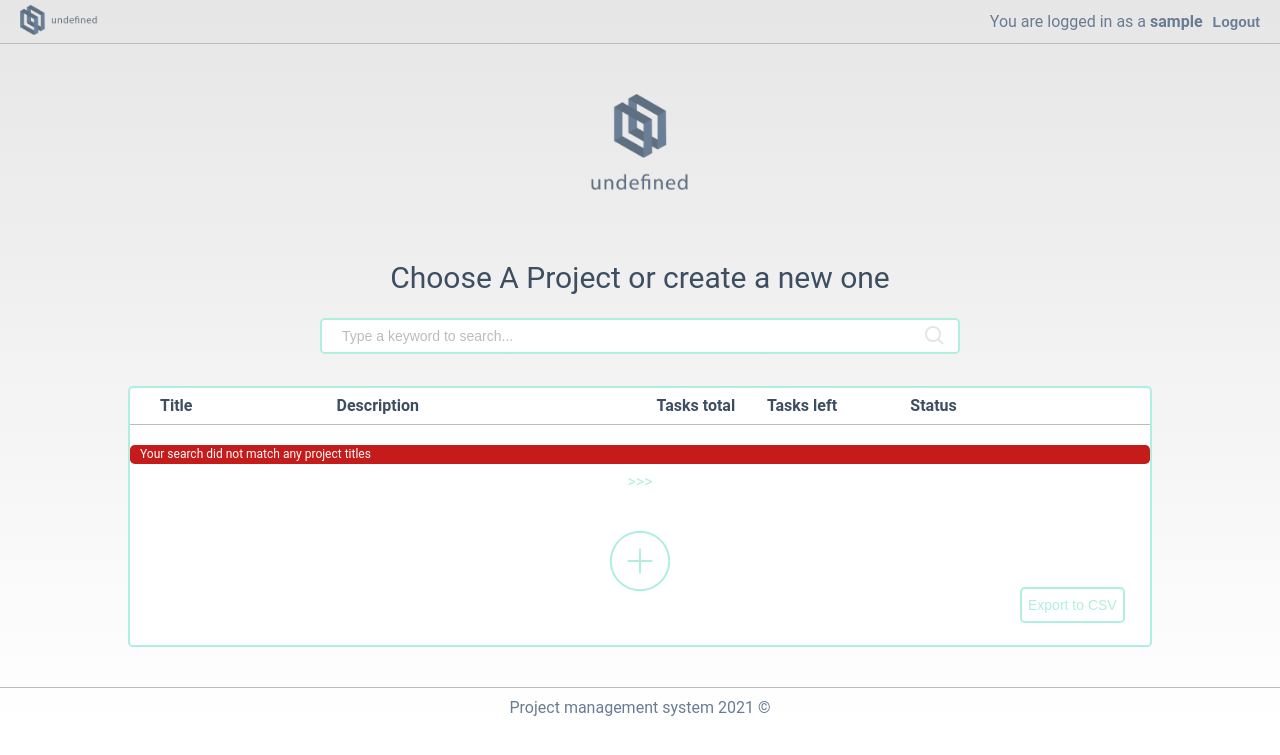
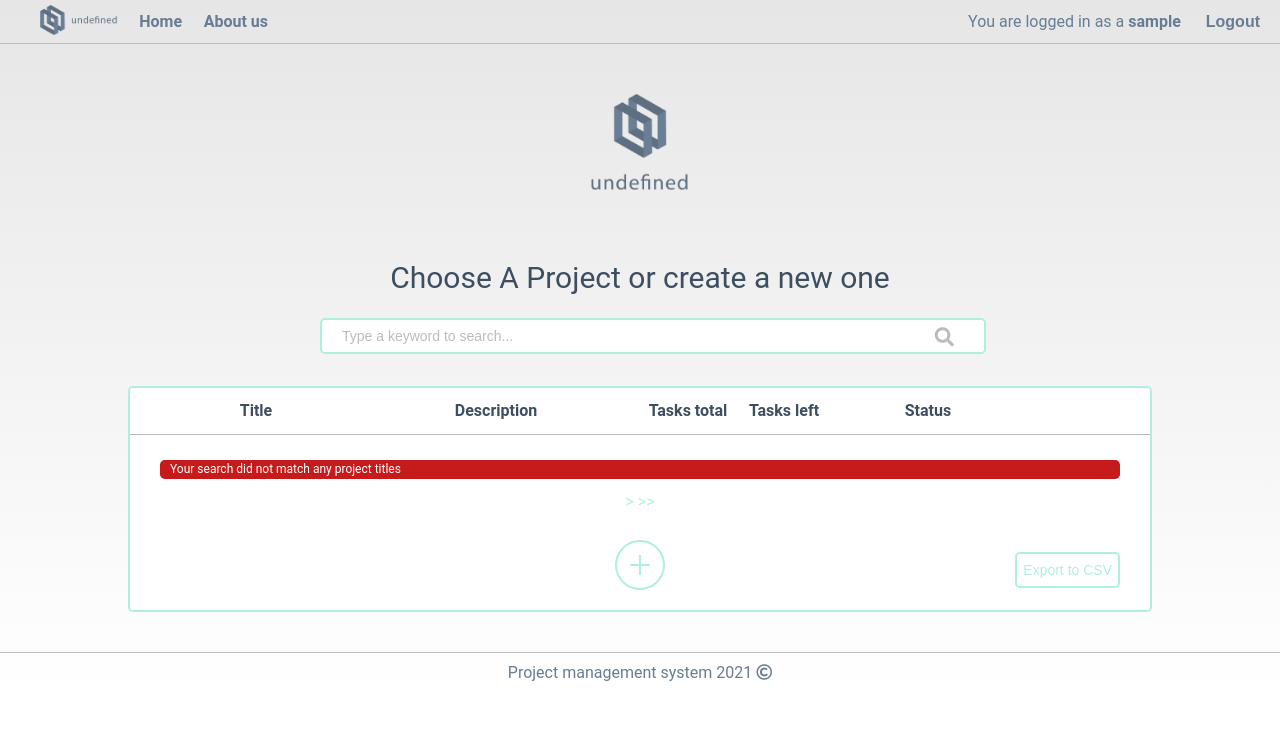
Before and after one commit to OsvaldasUlevicius/undefined, a PHP site: page /templates/projects/projectList.php in a window 1280 px wide. Shown: the top 755 px of the page. Run offline with PHP 8.4, Linux system fonts and the light colour scheme; the visitor is signed in with stand-in values (Sample User, id 1); data that the repository does not hold is empty.

Commit message:
add btn reset, add variables, add header footer templates, fix aligment, fix icons

```diff
--- /dev/null
+++ b/public/css/buttons.css
@@ -0,0 +1,42 @@
+
+/* reset buttons styles */
+.btn {
+    background: none;
+    border: none;
+}
+
+.btn:hover {
+    cursor: pointer;
+    transform: scale(1.05);
+}
+
+  /* add new project/task button */
+  .add-btn {
+    width: 50px;
+    height: 50px;
+    border: var(--border-primary);
+    border-radius: 50%;
+    position: relative;
+  }
+  .add-btn::before,
+  .add-btn::after {
+    content: '';
+    display: block;
+    background: var(--primary-color);
+    position: absolute;
+    top: 50%;
+    left: 50%;
+    transform: translate(-50%, -50%);
+  }
+
+  .add-btn::before {
+    width: 2px;
+    height: 20px;
+  }
+
+  .add-btn::after {
+    width: 20px;
+    height: 2px;
+  }
+
+  .icon{font-size: 1.2rem; color: var(--font-color-light);}
--- /dev/null
+++ b/public/css/nav-footer.css
@@ -0,0 +1,58 @@
+nav {
+    padding: 5px 20px;
+    width: 100%;
+    border-bottom: 1px solid #bcbcbc;
+    display: flex;
+    justify-content: space-between;
+    align-items: center;
+    color: #687c94;
+  }
+.other-links{
+  display: flex;
+  flex-direction: row;
+  color: #000;
+  width: 20%;
+  justify-content: space-between;
+  align-items: center;
+}
+
+.other-links li a{color: var(--font-color-normal); font-weight: bold;}
+.other-links li a:hover{cursor: pointer; color: var(--font-color-dark);}
+nav img{
+    padding-left: 20px;
+    height: 30px;
+}
+nav .nav-form{
+    display: flex;
+    align-items: center;
+}
+nav span {
+    font-weight: bold;
+    padding-right: 10px;
+  }
+
+nav #logout {
+    margin: 0;
+    border: none;
+    padding: 0 0 0 15px;
+    background: none;
+    font-weight: bold;
+    color: #687c94;
+    font-size: 16px;
+  }
+
+nav #logout:hover{
+    cursor: pointer;
+    color: #3D4E61;
+}
+
+footer{
+    margin-top: 20px;
+    border-top: 1px solid #bcbcbc;
+    width: 100%;
+    height: 40px;
+    display: flex;
+    align-items: center;
+    justify-content: center;
+    color: #687C94 ;
+}
--- a/public/css/reset.css
+++ b/public/css/reset.css
@@ -24,6 +24,7 @@ time, mark, audio, video {
 	font-size: 100%;
 	font: inherit;
 	vertical-align: baseline;
+	box-sizing: border-box;
 }
 /* HTML5 display-role reset for older browsers */
 article, aside, details, figcaption, figure,
--- a/public/css/style.css
+++ b/public/css/style.css
@@ -1,10 +1,13 @@
 @import "reset.css";
-*{box-sizing: border-box;}
+@import "nav-footer.css";
+@import "variables.css";
+@import "buttons.css";
+
 
 input { display: inline-block; }
 
 body {
-    background: linear-gradient(#e6e6e6, #ffffff);
+    background: var(--background);
     min-height: 100%;
     background-repeat: no-repeat;
     display: flex;
@@ -105,7 +108,7 @@ input {
 
 input:focus { outline: none; }
 
-::placeholder { color: #BCBCBC; }
+::placeholder { color: var(--font-color-light); }
 
 #signup,
 #login-submit,
@@ -234,197 +237,177 @@ select:-webkit-autofill:focus {
 
 /* projectlist */
 
-body.project-list{
+
+body.project-list {
   display: flex;
   flex-direction: column;
   align-items: center;
-    text-align: center;
-    justify-content: center;
-    -ms-overflow-style: none;  /* IE and Edge */
-    scrollbar-width: none;  /* Firefox */
 }
 
-body.project-list::-webkit-scrollbar {
+.logo-in-page {
+  margin: 50px 0;
+}
+
+h1 {
+  margin: 0;
+  color: var(--font-color-dark);
+}
+
+.container-table {
+  color: var(--font-color-dark);
+  width: 80%;
+  margin: 20px auto;
+  background-color: var(--white);
+  border: var(--border-primary);
+  border-radius: var(--border-radius);
+  display: flex;
+  flex-direction: column;
+  align-items: center;
+  position: relative;
+}
+
+.table-head,
+.table-row,
+.th,
+.table-body {
+  display: grid;
+}
+
+.table-body,
+.table-head {
+  padding: 15px 30px;
+  width: 100%;
+}
+
+.table-head,
+.table-row {
+  grid-template-columns: 1fr 1.5fr repeat(2, 0.5fr) 1fr 0.5fr;
+}
+
+.table-head {
+  border-bottom: var(--nav-border);
+  margin-bottom: 10px;
+}
+
+.table-body {
+  row-gap: 30px;
+}
+
+.table-row {
+  border: 1px solid var(--primary-color);
+  padding: 5px;
+  align-items: center;
+}
+.edit{color: var(--font-color-normal);}
+.trash{color:var(--err-color);}
+
+.th {
+  justify-content: center;
+  font-weight: bold;
+}
+
+.tasks-left,
+.tasks-count {
+  text-align: center;
+}
+
+a.project-name {
+  color: var(--font-color-dark);
+  font-weight: 500;
+}
+
+.edit-delete {
+  display: flex;
+  justify-content: flex-end;
+}
+
+.status-box {
+  color: var(--white);
+  padding: 10px;
+  border-radius: 0.3rem;
+  text-align: center;
+  width: 40%;
+  min-width: 98px;
+  justify-self: center;
+}
+
+.status{text-align: center;}
+
+.ongoing {
+  background: var(--font-color-dark);
+}
+
+.completed {
+  background: var(--primary-color);
+}
+
+#search-form {
+  width: 50%;
+  position: relative;
+}
+
+#input-search {
+  padding-left: 20px;
+  width: 100%;
+}
+
+#csv-form input {
+  color: var(--primary-color);
+  font-weight: 500;
+  border: var(--border-primary);
+}
+
+#create-new-project-btn {
+  margin: 30px 0 20px 0;
+}
+
+#csv-form {
+  position: absolute;
+  bottom: 10px;
+  right: 30px;
+}
+
+#btn-search {
+  position: absolute;
+  right: 0;
+  top: 50%;
+  transform: translateY(-50%);
+}
+
+
+/* medias */
+
+@media (max-width: 995px) {
+  .project-description,
+  .description {
     display: none;
   }
 
-nav{
-    padding: 5px 20px;
-    width: 100%;
-    border-bottom: 1px solid #bcbcbc;
-    display: flex;
-    justify-content: space-between;
-    align-items: center;
-    color: #687C94;
+  .table-head,
+  .table-row {
+    grid-template-columns: 1fr repeat(2, 0.5fr) 1fr 0.5fr;
+  }
 }
 
-nav img{
-    height: 30px;
-}
-nav .nav-form{
-    height: 30px;
-    display: flex;
-    align-items: center;
-}
-nav span{font-weight: bold; padding-right:10px;}
-
-nav #logout{
-    margin-top: 13px;
-    border: none;
-    padding: 0;
-    background: none;
-    font-weight: bold;
-    color: #687C94 ;
+@media (max-width: 680px) {
+  .tasks-count,
+  .tasks-left,
+  .left,
+  .total {
+    display: none;
   }
 
-nav #logout:hover{
-    cursor: pointer;
-    color: #3D4E61;
+  .table-head,
+  .table-row {
+    grid-template-columns: 1fr 1fr 0.5fr;
   }
 
-footer{
-    margin-top: 20px;
-    border-top: 1px solid #bcbcbc;
-    width: 100%;
-    height: 40px;
-    display: flex;
-    align-items: center;
-    justify-content: center;
-    color: #687C94 ;
-}
-
-
-
-.logo-in-page{
-    margin: 50px 0;
-}
-
-h1{
-    margin: 0;
-    color: #3D4E61;
-}
-
-.container-table{
-    color: #3D4E61;
+  #search-form {
     width: 80%;
-    margin: 20px;
-    background-color: #ffffff;
-    border: 2px solid #B0EFE0;
-    border-radius: 0.3rem;
-    display: flex;
-    flex-direction: column;
-    justify-content: center;
-    align-items: center;
-    text-align: left;
     position: relative;
   }
 
-#title{grid-area: title;}
-#description{grid-area: description;}
-#task-count{grid-area: task-count;}
-#task-left{grid-area: task-left;}
-#status{grid-area: status;}
-
-
-.table-head{
-    width: 100%;
-    padding: 10px 30px;
-    border-bottom:1px solid #bcbcbc;
-    display: grid;
-    grid-template-rows: 1fr;
-    grid-template-columns: 1.6fr 2.9fr 1fr 1.3fr 1.9fr;
-    grid-template-areas: "title description task-count task-left status";
-    margin-bottom: 20px;
+  .project-list h1 {
+    font-size: 24px;
   }
-h4{font-weight: bold;}
-.table-body{
-    width: 100%;
-    display: grid;
-    grid-template-columns: 1fr;
-    grid-template-rows: auto;
-    grid-gap:20px;
 }
-.table-row{
-    border: 1px solid #B0EFE0;
-    margin: 0 20px;
-    padding: 5px;
-    display: grid;
-    grid-template-columns: 1.5fr 3.6fr 1fr 1fr 1.7fr 0.5fr;
-    grid-template-rows: auto;
-    align-items: center;
-}
-
-
-.project-name a{
-    color: #3D4E61;
-    font-weight: 500;
-}
-
-
-.pagination-links,.edit-delete{display: flex;flex-direction: row;}
-
-.status-box{
-    color: #fff;
-    padding: 10px;
-    border-radius: 0.3rem;
-    display: flex;
-    justify-content: center;
-    align-items: center;
-    width: 100px;
-}
-.ongoing{background: #687C94;}
-.completed{background: #B0EFE0;}
-#search-form{width: 100%;}
-#input-search{
-    padding-left: 20px;
-    width: 100%;
-}
-.btn{
-    background: none;
-    border: none;
-}
-.btn:hover{
-    cursor: pointer;
-    transform: scale(1.05);
-}
-.btn:active{transform: scale(.98);}
-#delete{margin-top: 1px;}
-
-.bottom-btns{
-    width: 100%;
-    display: flex;
-    flex-direction: row;
-    align-items: flex-end;
-    justify-content: center;
-}
-
-#csv-form input{
-    color:#B0EFE0;
-    font-weight: 500;
-    border: 2px solid #B0EFE0;
-}
-
-#create-new-project-btn {
-    margin: 30px 0 50px 0 ;
-}
-
-#csv-form{
-    width: 105px;
-    position: absolute;
-    bottom: 10px;
-    right: 25px;
-}
-#search-form{
-    position: relative;
-     width: 50%;
-    }
-#btn-search{
-
-    position: absolute;
-    top: 17px;
-    right: 10px;
-}
-
-.pagination-links{
-    margin: 10px 0;
-}
--- /dev/null
+++ b/public/css/variables.css
@@ -0,0 +1,16 @@
+:root {
+    font-size: 16px;
+    --background: linear-gradient(#e6e6e6, #ffffff);
+    --primary-color:#B0EFE0;
+    --secondary-color:#B0C2EF;
+    --font-color-dark:#3D4E61;
+    --font-color-normal: #687C94;
+    --font-color-light: #bcbcbc;
+    --background-for-task:#E1EDFB;
+    --err-color: #C51B1B;
+    --white:#fff;
+
+    --border-primary: 2px solid #b0efe0;
+    --nav-border: 1px solid #bcbcbc;
+    --border-radius: 0.3rem;
+  }
--- /dev/null
+++ b/templates/header_footer/footer.php
@@ -0,0 +1,3 @@
+<footer>
+        <p>Project management system 2021 <i class="far fa-copyright"></i></p>
+</footer>
--- /dev/null
+++ b/templates/header_footer/header.php
@@ -0,0 +1,13 @@
+<nav>
+<ul class="other-links">
+<a href="#"><img src="../../public/img/logo-long.png" alt=""></a>
+    <li><a class="nav-link" href="">Home</a></li>
+    <li><a class="nav-link" href="">About us</a></li>
+</ul>
+<div class="nav-form">
+        <p>You are logged in as a <span><?php echo $_SESSION["username"]; ?></span></p>
+<form method="GET" action="">
+            <input type="submit" id="logout" name="logout" value="Logout">
+        </form>
+</div>
+</nav>
--- a/templates/projects/projectList.php
+++ b/templates/projects/projectList.php
@@ -12,61 +12,45 @@ include('../../modules/projects/projectList.php');
     <meta name="viewport" content="width=device-width, initial-scale=1.0">
     <title>Create new project</title>
     <link rel="stylesheet" type="text/css" href="<?php echo $cssFileLocation; ?>">
+    <link rel="stylesheet" href="https://cdnjs.cloudflare.com/ajax/libs/font-awesome/5.15.3/css/all.min.css" integrity="sha512-iBBXm8fW90+nuLcSKlbmrPcLa0OT92xO1BIsZ+ywDWZCvqsWgccV3gFoRBv0z+8dLJgyAHIhR35VZc2oM/gI1w==" crossorigin="anonymous" />
 </head>
 <body class="project-list">
-<nav>
-<a href="#"><img src="../../public/img/logo-long.png" alt=""></a>
-<div class="nav-form">
-        <p>You are logged in as a <span><?php echo $_SESSION["username"]; ?></span></p>
-<form method="GET" action="">
-            <input type="submit" id="logout" name="logout" value="Logout">
-        </form>
-</div>
-</nav>
+<?php include("../header_footer/header.php");?>
 <div class="logo-in-page">
         <img class="logo" src="../../public/img/logo-desktop.png" />
 </div>
 <h1>Choose A Project or create a new one</h1>
 <form id="search-form" action="" method="GET">
     <input id="input-search" type="text" name="valueToSearch" placeholder="Type a keyword to search..."/>
-    <button id="btn-search" class="btn" type="submit" name="search" value="search"><img src="../../public/img/search.png"></button>
+    <button id="btn-search" class="btn" type="submit" name="search" value="search"><i class="icon fas fa-search"></i></button>
 </form>
 <div class="container-table">
     <div class="table-head">
-        <div class="th title"><h4 id="title">Title</h4></div>
-        <div class="th description"><h4 id="description">Description</h4></div>
-        <div class="th total"><h4 id="task-count">Tasks total</h4></div>
-        <div class="th left"><h4 id="task-left">Tasks left</h4></div>
-        <div class="th status"><h4 id="status">Status</h4></div>
+        <h4 class="th title" id="title">Title</h4>
+        <h4 class="th description" id="description">Description</h4>
+        <h4 class="th total" id="task-count">Tasks total</h4>
+        <h4 class="th left" id="task-left">Tasks left</h4>
+        <h4 class="th status" id="status">Status</h4>
+        <div></div>
     </div>
     <div class="table-body">
         <?php $projectsInformation = isFiltered($db); $errors = $projectsInformation["errors"]; include('../../modules/errors.php');?>
         <?php foreach ($projectsInformation["projects"] as $project): ?>
             <div class="table-row">
-                <div class="project-name">
-                <a href="taskList.php?project_id=<?php echo $project["id"]; ?>">
+                <a class="project-name" href="taskList.php?project_id=<?php echo $project["id"]; ?>">
                     <?php echo(truncateWords( $project["title"], 2, $padding="..."))?>
                 </a>
-                </div>
-                <div class="project-description">
-                    <p><?php echo(truncateWords($project["description"],5,$padding="..."))?></p>
-                </div>
-                <div class="tasks-count">
-                    <p><?php echo  countProjectTasks($project["id"], $db); ?></p>
-                </div>
-                <div class="tasks-left">
-                    <p><?php echo  countProjectTasks($project["id"], $db, $isFinished=true);; ?></p>
-                </div>
-                <div class="status">
+                    <p class="project-description"><?php echo(truncateWords($project["description"],5,$padding="..."))?></p>
+                    <p class="tasks-count"><?php echo  countProjectTasks($project["id"], $db); ?></p>
+                    <p class="tasks-left"><?php echo  countProjectTasks($project["id"], $db, $isFinished=true);; ?></p>
                     <?php $projectStatus = getStatus($project["status"], $db); ?>
-                    <div class="status-box <?php echo strtolower($projectStatus);?>"><?php echo $projectStatus;?></div>
-                </div>
+                <span class="status status-box <?php echo strtolower($projectStatus);?>"><?php echo $projectStatus;?></span>
                 <div class="edit-delete">
                 <a class="btn" href="editProject.php?project_id=<?php echo $project["id"]; ?>">
-                    <img src="../../public/img/edit.png"></a>
+                <i class="icon edit far fa-edit"></i></a>
                 <form method="POST" action="projectList.php">
                     <input type="hidden" name="projectId" value="<?php echo  $project["id"]; ?>">
-                    <button class="btn" type="submit" id="delete"><img src="../../public/img/trash.png"></button>
+                    <button class="btn" type="submit" id="delete"><i class=" icon trash far fa-trash-alt"></i></button>
                 </form>
                 </div>
             </div>
@@ -75,13 +59,11 @@ include('../../modules/projects/projectList.php');
 <div class="pagination-links">
 <?php include("../../modules/pagination_links.php"); ?>
 </div>
-<a class="btn" id="create-new-project-btn" href="createProject.php"><img src="../../public/img/create-new-project-btn.png"></a>
+<a class="btn add-btn" id="create-new-project-btn" href="createProject.php"></a>
 <form id="csv-form" action="projectList.php" method="GET">
     <input class="btn" type="submit" name="csvProjects" value="Export to CSV"/>
 </form>
 </div>
-<footer>
-        <p>Project management system 2021 ©</p>
-</footer>
+<?php include("../header_footer/footer.php");?>
 </body>
 </html>
```
Also changed, not shown: other parts of public/css/style.css (+21 -21 lines). Lines whose indentation alone changed are shown as unchanged.
